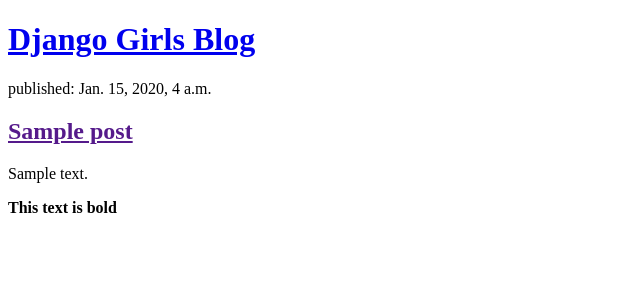
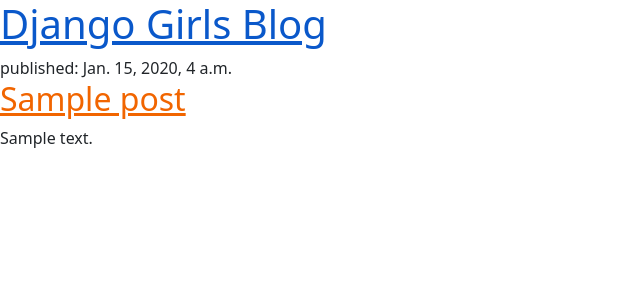
Before and after one commit to jostiles/my-first-blog, a Django app: page / in a window 1280 px wide. Shown: the top 300 px of the page, without its empty margins (0-640 px from the left). Run offline with Django 3.2, Linux system fonts and the light colour scheme; tables that the repository leaves empty hold one stand-in row (values such as "Sample post").

Commit message:
Modified templates to display posts from database2.

```diff
--- /dev/null
+++ b/blog/static/css/blog.css
@@ -0,0 +1,3 @@
+h1 a, h2 a {
+    color: #f16500;
+}
--- a/blog/templates/blog/post_list.html
+++ b/blog/templates/blog/post_list.html
@@ -1,7 +1,10 @@
+{% load static %}
 <!DOCTYPE html>
 <html>
     <head>
         <title>Django Girls blog</title>
+        <link rel="stylesheet" href="https://cdn.jsdelivr.net/npm/bootstrap@5.1.3/dist/css/bootstrap.min.css" integrity="sha384-1BmE4kWBq78iYhFldvKuhfTAU6auU8tT94WrHftjDbrCEXSU1oBoqyl2QvZ6jIW3" crossorigin="anonymous">
+        <link rel="stylesheet" href="{% static 'css/blog.css' %}">
     </head>
     <body>
         <header>
@@ -15,9 +18,5 @@
                 <p>{{ post.text|linebreaksbr }}</p>
             </article>
         {% endfor %}
-
-       <article>
-            <b>This text is bold</b>
-       </article>
     </body>
 </html>
```
